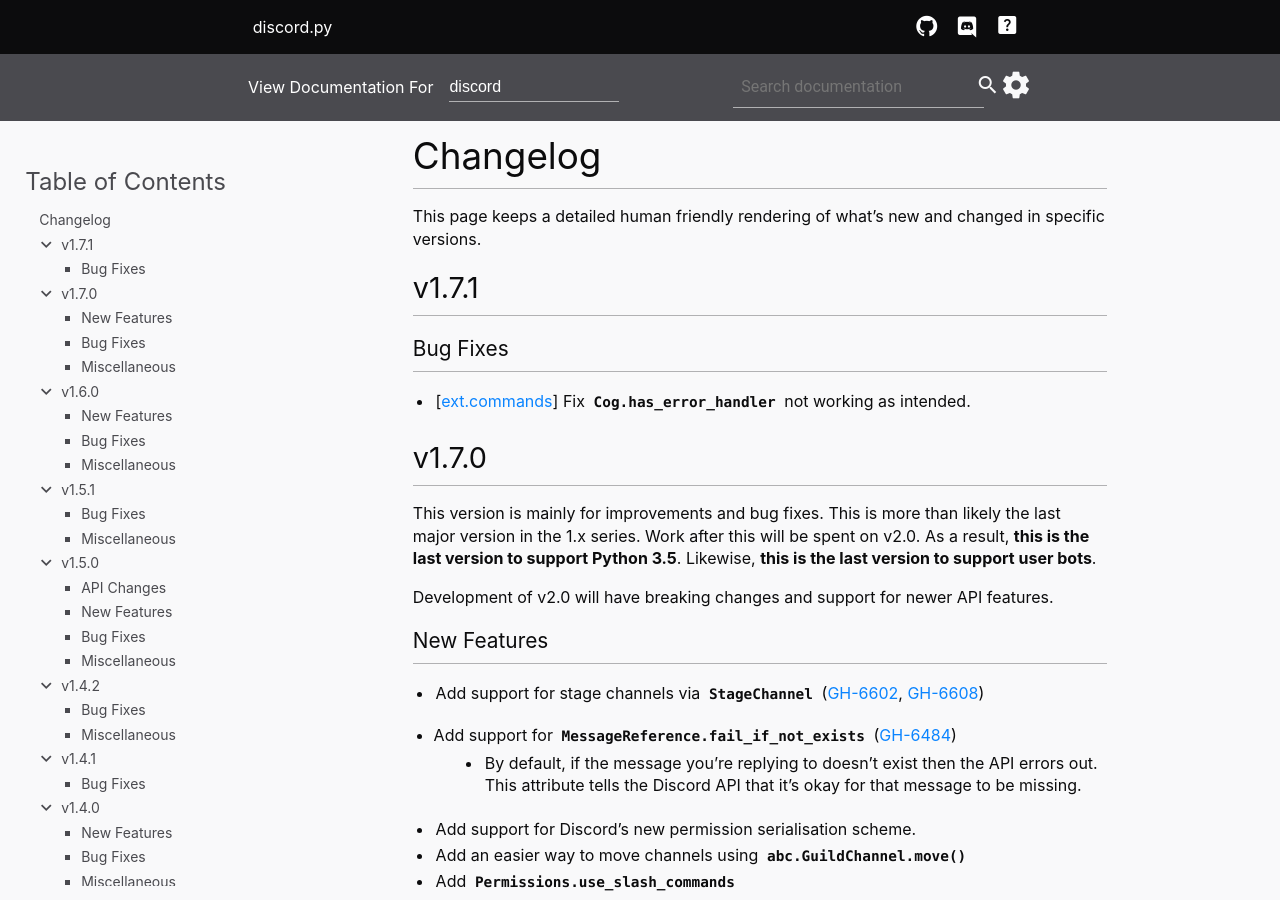
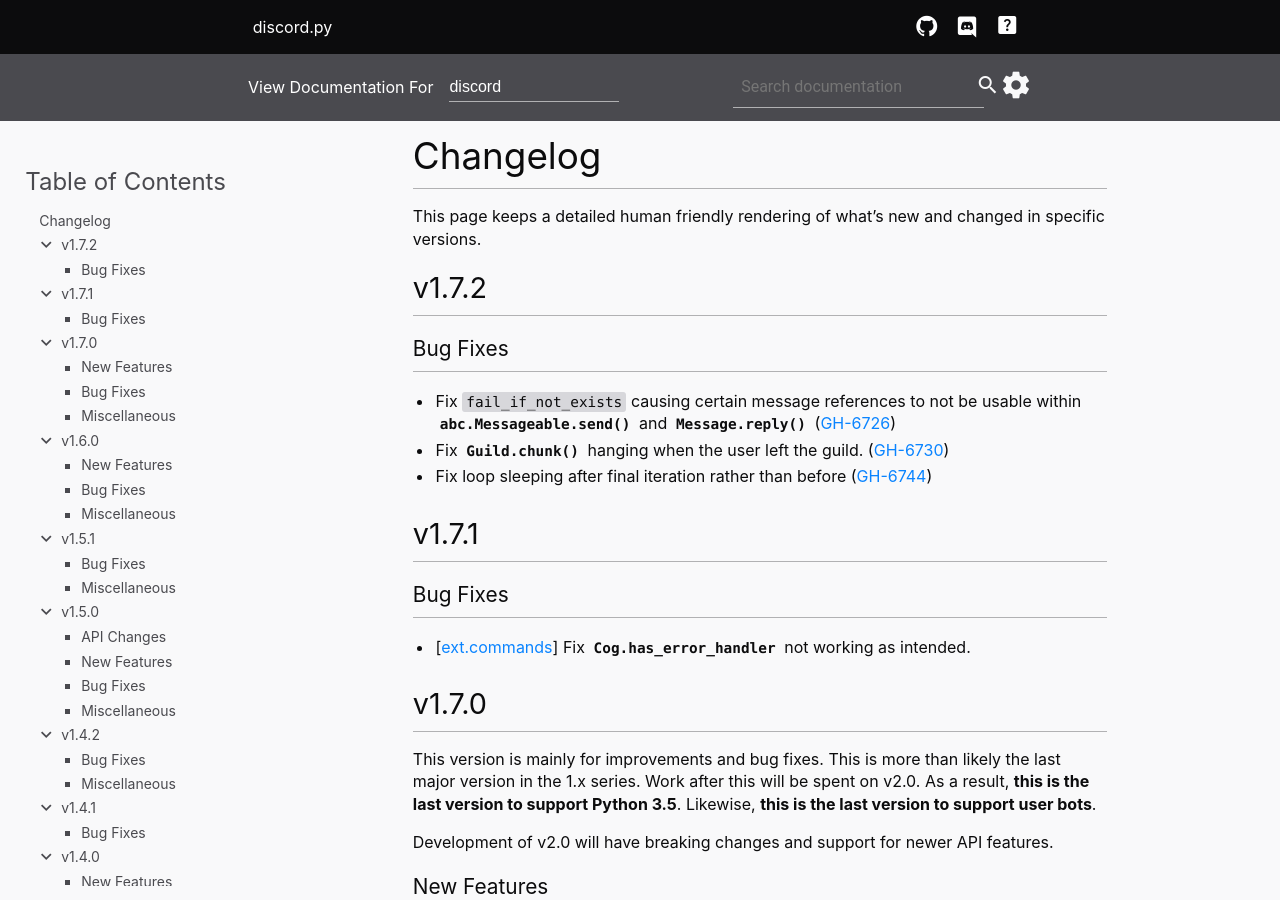
Before and after one commit to Rapptz/discord.py, a Sphinx documentation site: the page built from docs/whats_new.rst, in a window 1280 px wide and 900 px high. Built offline with Sphinx 7.4.7, drawn with Linux system fonts in a browser that asks for light colours.

Commit message:
Add changelog for v1.7.2

```diff
--- a/docs/whats_new.rst
+++ b/docs/whats_new.rst
@@ -10,6 +10,18 @@
 
 This page keeps a detailed human friendly rendering of what's new and changed
 in specific versions.
+
+.. _vp1p7p2:
+
+v1.7.2
+-------
+
+Bug Fixes
+~~~~~~~~~~~
+
+- Fix ``fail_if_not_exists`` causing certain message references to not be usable within :meth:`abc.Messageable.send` and :meth:`Message.reply` (:issue:`6726`)
+- Fix :meth:`Guild.chunk` hanging when the user left the guild. (:issue:`6730`)
+- Fix loop sleeping after final iteration rather than before (:issue:`6744`)
 
 .. _vp1p7p1:
 
```
